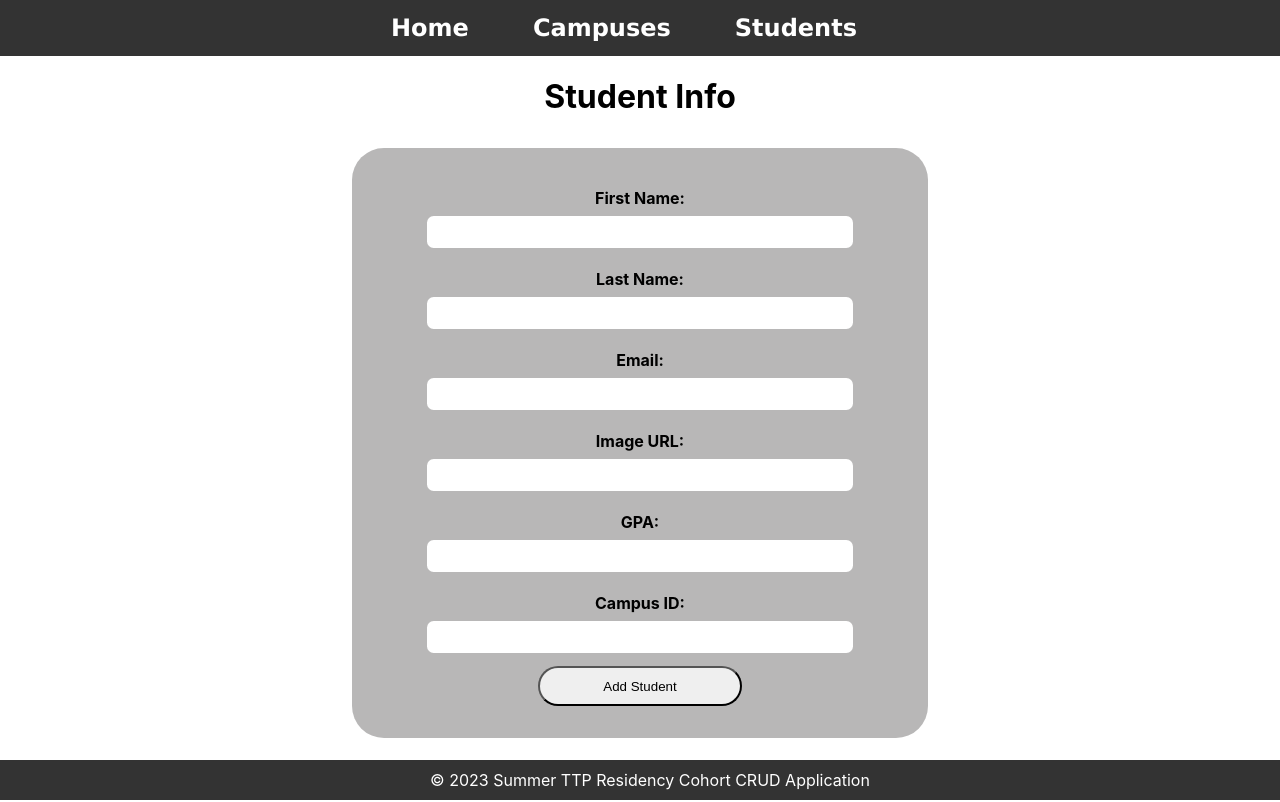
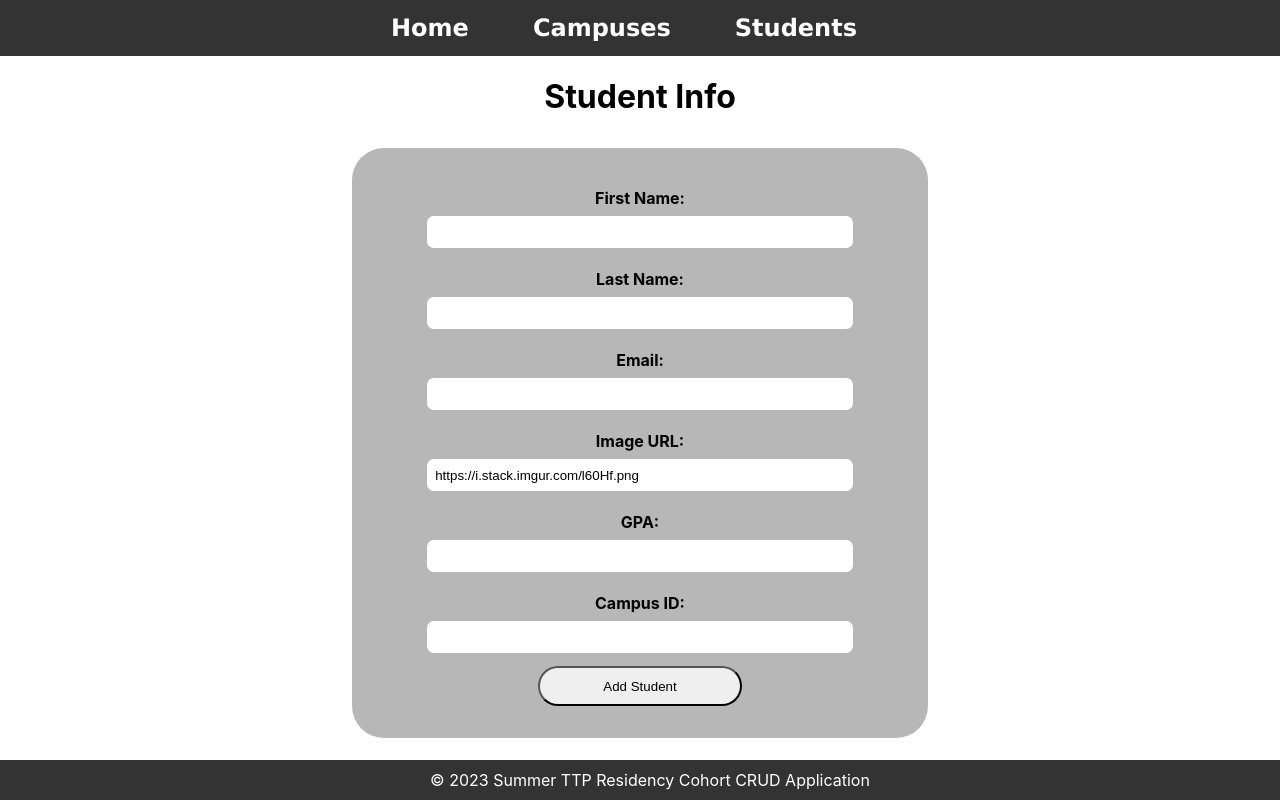
Before and after one commit to sabinaismailova/crudappfrontend, a React (Create React App) app: page /students/add in a window 1280 px wide. Built offline with nearby package versions, Linux system fonts and the light colour scheme.

Commit message:
fixed add student default img

```diff
--- a/src/components/forms/AddStudent.jsx
+++ b/src/components/forms/AddStudent.jsx
@@ -5,7 +5,7 @@ function AddStudent({ onSubmit }) {
     firstName: "",
     lastName: "",
     email: "",
-    imageUrl: "",
+    imageUrl: "https://i.stack.imgur.com/l60Hf.png",
     gpa: "",
     campusId: "",
   });
```
